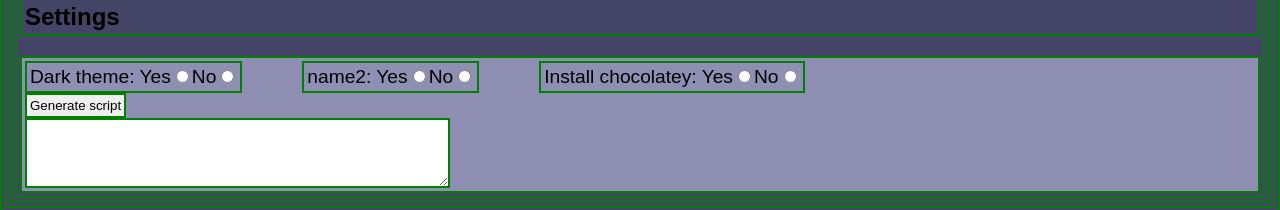
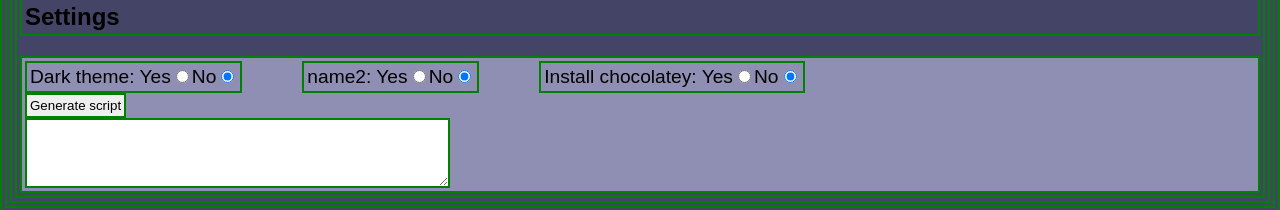
Before and after one commit to Nerond32/skip, a React app: page / in a window 1280 px wide. Shown: the part 122-332 px from the top of the page. Built offline with nearby package versions, Linux system fonts and the light colour scheme.

Commit message:
Changing state of inputs

```diff
--- a/src/components/Content/Content.jsx
+++ b/src/components/Content/Content.jsx
@@ -9,8 +9,9 @@ class Content extends React.Component {
   constructor(props) {
     super(props);
     this.generate = this.generate.bind(this);
+    this.changedInputSelection = this.changedInputSelection.bind(this);
     this.state = {
-      inputs: [],
+      inputs: data,
       scripts: ""
     };
   }
@@ -19,15 +20,29 @@ class Content extends React.Component {
     let tmpScript = "";
   }
 
+  changedInputSelection(name, value) {
+    this.setState({
+      inputs: {
+        ...this.state.inputs,
+        [name]: { ...this.state.inputs[name], isChecked: value }
+      }
+    });
+  }
+
   render() {
     return (
       <div>
         <h2>Settings</h2>
         <div className="content">
-          {Object.entries(data).map(([key, value]) => (
-            <Input key={key} name={value.name} check={value.isChecked} />
+          {Object.entries(this.state.inputs).map(([key, value]) => (
+            <Input
+              key={key}
+              id={key}
+              name={value.name}
+              isChecked={value.isChecked}
+              changedInputSelection={this.changedInputSelection}
+            />
           ))}
-
           <GenerateButton generate={this.generate} />
           <Output text={this.state.script} />
         </div>
--- a/src/components/Content/Input/Input.jsx
+++ b/src/components/Content/Input/Input.jsx
@@ -5,14 +5,22 @@ const Input = props => {
   return (
     <div className="input">
       {props.name}: Yes
-      <input name={props.name} type="radio" id="yes" value="Yes" />
+      <input
+        name={props.name}
+        type="radio"
+        id="yes"
+        value="Yes"
+        checked={props.isChecked}
+        onChange={e => props.changedInputSelection(props.id, true)}
+      />
       No
       <input
         name={props.name}
         type="radio"
         id="no"
         value="No"
-        checked={props.isChecked}
+        checked={!props.isChecked}
+        onChange={e => props.changedInputSelection(props.id, false)}
       />
     </div>
   );
--- a/src/components/Content/data.js
+++ b/src/components/Content/data.js
@@ -1,9 +1,9 @@
 const data = {
-  setting1: { name: "Dark theme", isChecked: "false", code: "sampleCode1" },
-  setting2: { name: "name2", isChecked: "false", code: "sampleCode2" },
-  setting3: {
+  darkTheme: { name: "Dark theme", isChecked: false, code: "sampleCode1" },
+  setting2: { name: "name2", isChecked: false, code: "sampleCode2" },
+  installChocolatey: {
     name: "Install chocolatey",
-    isChecked: "false",
+    isChecked: false,
     code: `if (!([Security.Principal.WindowsPrincipal][Security.Principal.WindowsIdentity]::GetCurrent()).IsInRole([Security.Principal.WindowsBuiltInRole] "Administrator")) { Start-Process powershell.exe "-NoProfile -ExecutionPolicy Bypass -File \`"$PSCommandPath\`"" -Verb RunAs; exit }
   Set-ExecutionPolicy Bypass -Scope Process -Force; iex ((New-Object System.Net.WebClient).DownloadString('https://chocolatey.org/install.ps1'))`
   }
```
